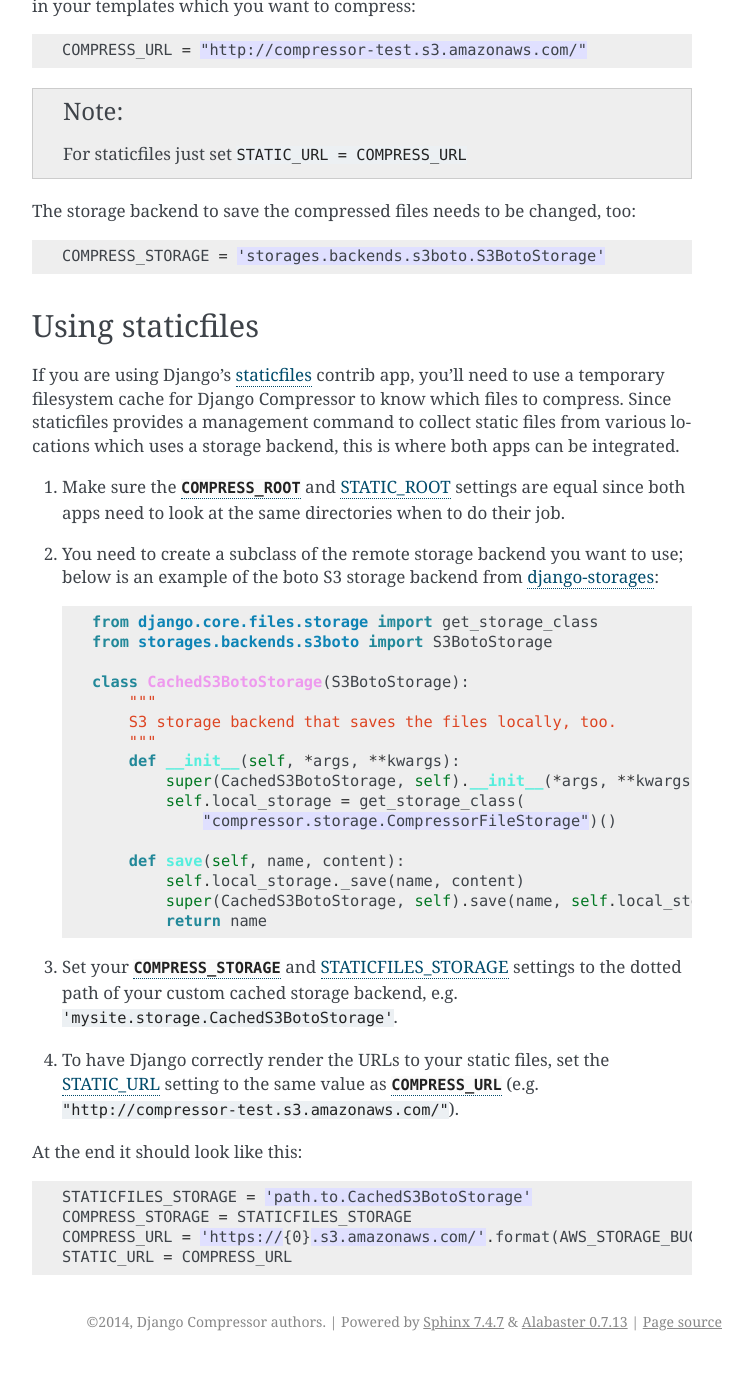
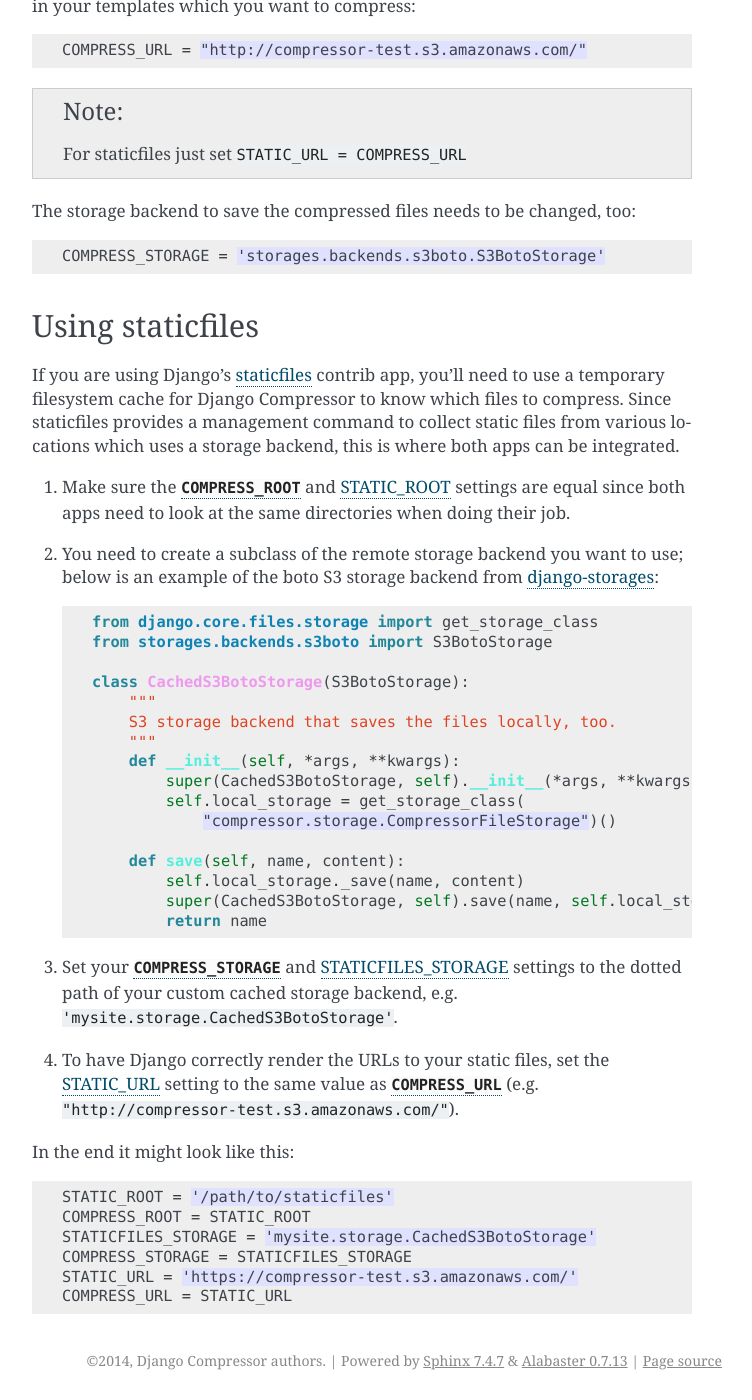
Before and after one commit to django-compressor/django-compressor, a Sphinx documentation site: the page built from docs/remote-storages.txt, in a window 1280 px wide and 1400 px high, scrolled down 565 px. Shown: the whole window, without its empty margins (388-1140 px from the left). Built offline with Sphinx 7.4.7, drawn with Linux system fonts in a browser that asks for light colours; before the commit the page ends 1926 px from its top, so only the background shows below that.

Commit message:
Tweak last commit

```diff
--- a/docs/remote-storages.txt
+++ b/docs/remote-storages.txt
@@ -47,7 +47,7 @@ apps can be integrated.
 
 #. Make sure the :attr:`~django.conf.settings.COMPRESS_ROOT` and STATIC_ROOT_
    settings are equal since both apps need to look at the same directories
-   when to do their job.
+   when doing their job.
 
 #. You need to create a subclass of the remote storage backend you want
    to use; below is an example of the boto S3 storage backend from
@@ -79,13 +79,14 @@ apps can be integrated.
    :attr:`~django.conf.settings.COMPRESS_URL` (e.g.
    ``"http://compressor-test.s3.amazonaws.com/"``).
 
-At the end it should look like this::
+In the end it might look like this::
 
-    STATICFILES_STORAGE = 'path.to.CachedS3BotoStorage'
+    STATIC_ROOT = '/path/to/staticfiles'
+    COMPRESS_ROOT = STATIC_ROOT
+    STATICFILES_STORAGE = 'mysite.storage.CachedS3BotoStorage'
     COMPRESS_STORAGE = STATICFILES_STORAGE
-    COMPRESS_URL = 'https://{0}.s3.amazonaws.com/'.format(AWS_STORAGE_BUCKET_NAME)
-    STATIC_URL = COMPRESS_URL
-
+    STATIC_URL = 'https://compressor-test.s3.amazonaws.com/'
+    COMPRESS_URL = STATIC_URL
 
 .. _CDN: http://en.wikipedia.org/wiki/Content_delivery_network
 .. _Amazon S3: https://s3.amazonaws.com/
```
